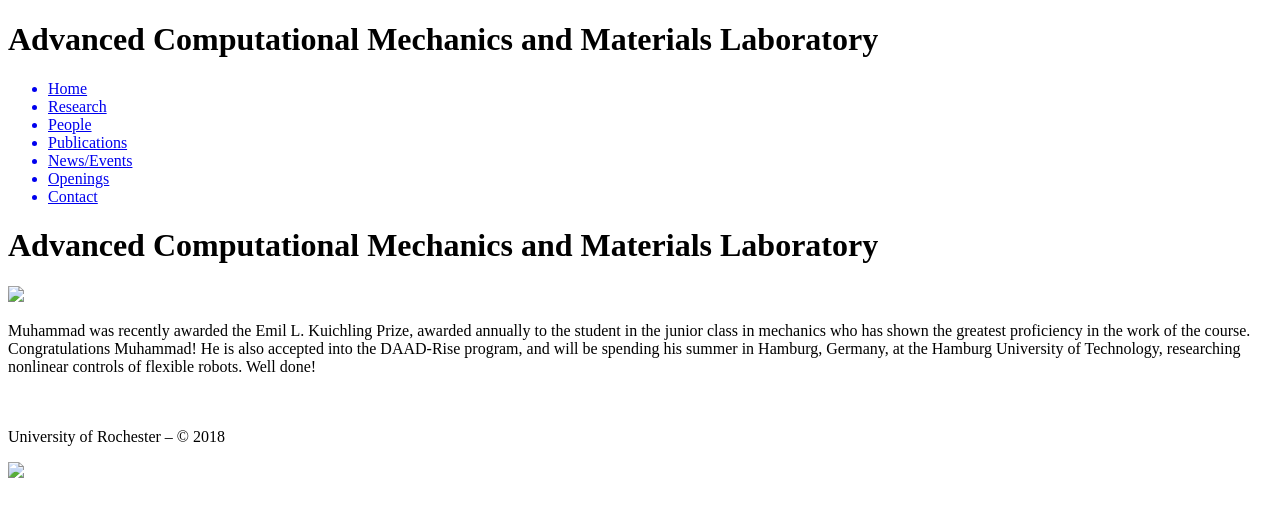
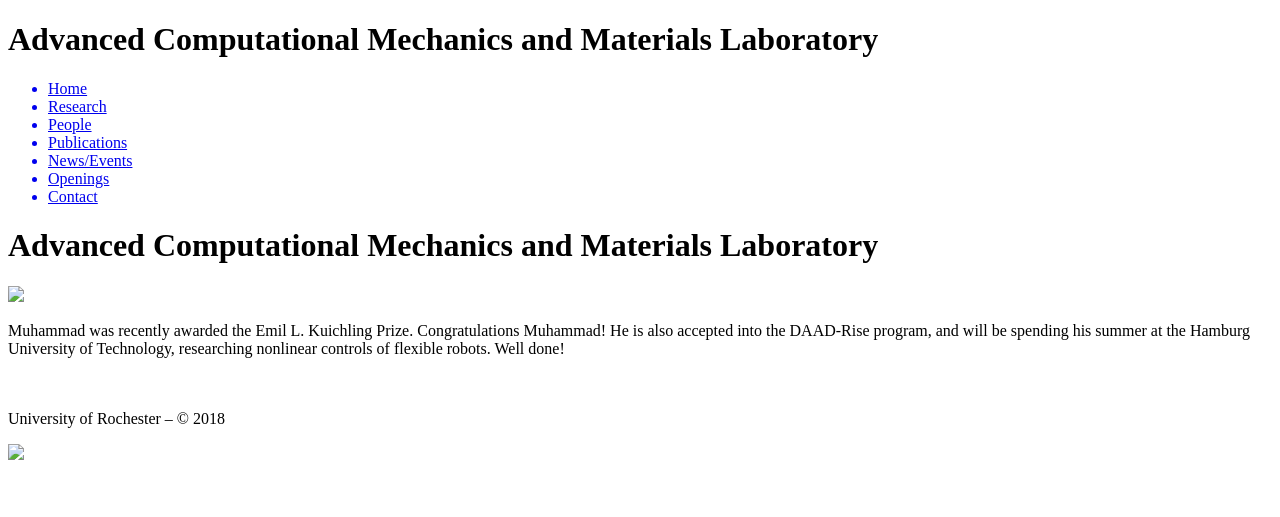
Before and after one commit to niaz60/website, a Jekyll site: the page built from news/_posts/2017-12-23-news-event-twenty-five.md, in a window 1280 px wide. Shown: the top 517 px of the page. Built offline with Jekyll 4.4.1, drawn with Linux system fonts in a browser that asks for light colours.

Commit message:
Your message goes here

```diff
--- a/news/_posts/2017-12-23-news-event-twenty-five.md
+++ b/news/_posts/2017-12-23-news-event-twenty-five.md
@@ -7,5 +7,5 @@ title: ""
 excerpt: "Muhammad was recently awarded the Emil L. Kuichling Prize, awarded annually to the student in the junior class in mechanics who has shown the greatest proficiency in the work of the course. Great job Muhammad!
 He is also accepted into the DAAD-Rise program, and will be spending his summer in Hamburg, Germany, at the Hamburg University of Technology, researching nonlinear controls of flexible robots. Well done!"
 ---
-Muhammad was recently awarded the Emil L. Kuichling Prize, awarded annually to the student in the junior class in mechanics who has shown the greatest proficiency in the work of the course. Congratulations Muhammad!
-He is also accepted into the DAAD-Rise program, and will be spending his summer in Hamburg, Germany, at the Hamburg University of Technology, researching nonlinear controls of flexible robots. Well done!
+Muhammad was recently awarded the Emil L. Kuichling Prize. Congratulations Muhammad!
+He is also accepted into the DAAD-Rise program, and will be spending his summer at the Hamburg University of Technology, researching nonlinear controls of flexible robots. Well done!
```
